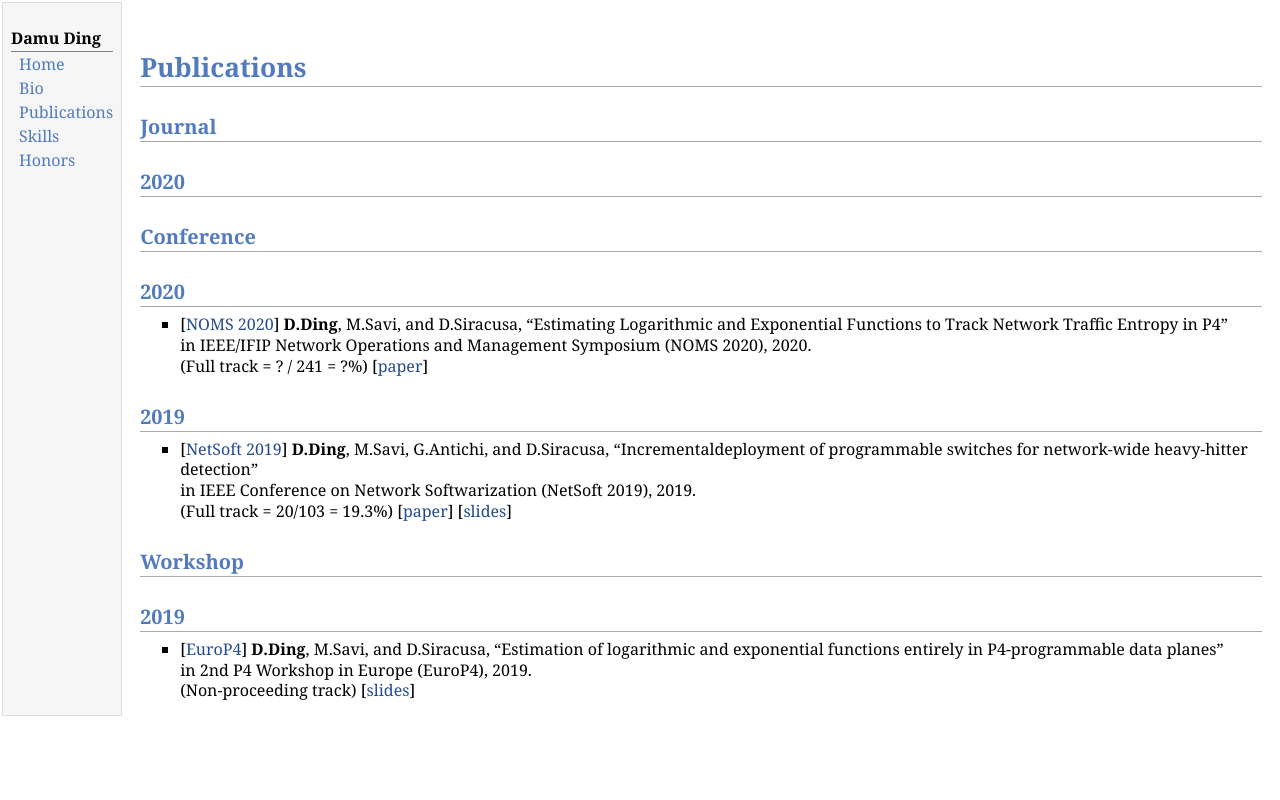
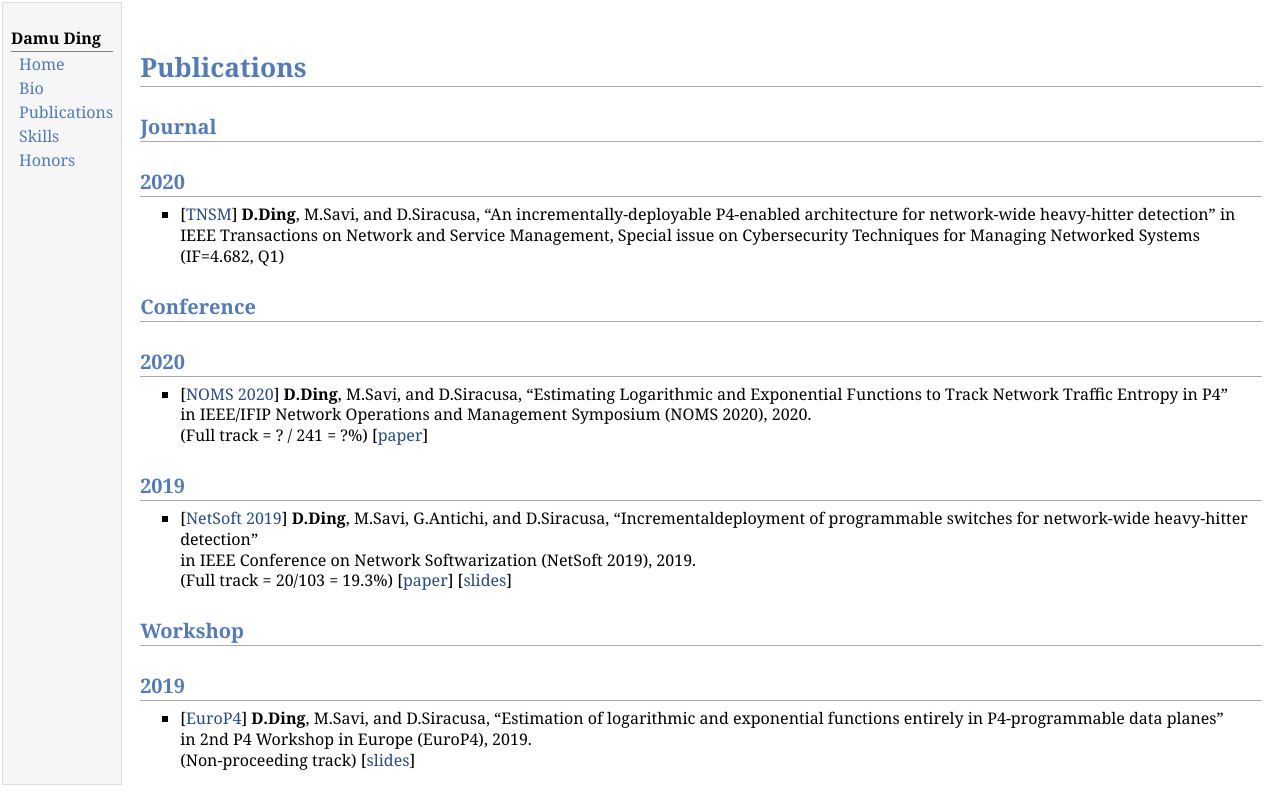
Before and after one commit to DINGDAMU/Personal-page, a plain HTML site: page publications.html in a window 1280 px wide. Drawn offline with Linux system fonts and the light colour scheme.

Commit message:
update TNSM

```diff
--- a/publications.html
+++ b/publications.html
@@ -23,6 +23,10 @@
 <h1>Publications</h1>
 <h2>Journal</h2>
 <h2>2020</h2>
+<ul>
+<li><p>[<a href="https://www.comsoc.org/publications/journals/ieee-tnsm">TNSM</a>]  <b>D.Ding</b>, M.Savi, and D.Siracusa, &ldquo;An incrementally-deployable P4-enabled architecture for network-wide heavy-hitter detection&rdquo; in IEEE Transactions on Network and Service Management, Special issue on Cybersecurity Techniques for Managing Networked Systems (IF=4.682, Q1)</p>
+</li>
+</ul>
 <h2>Conference </h2>
 <h2>2020</h2>
 <ul>
```
Also changed, not shown: index.html (+4 -0 lines), 2 other files.
